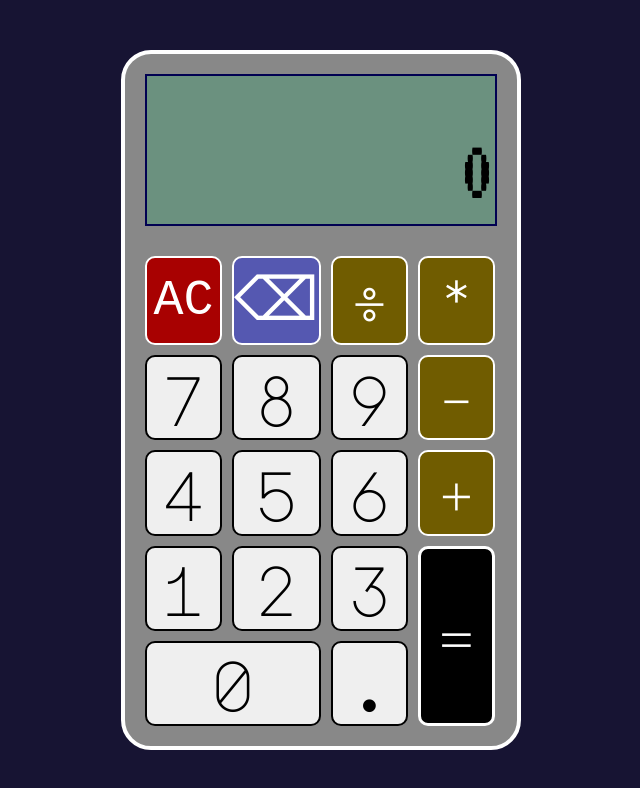
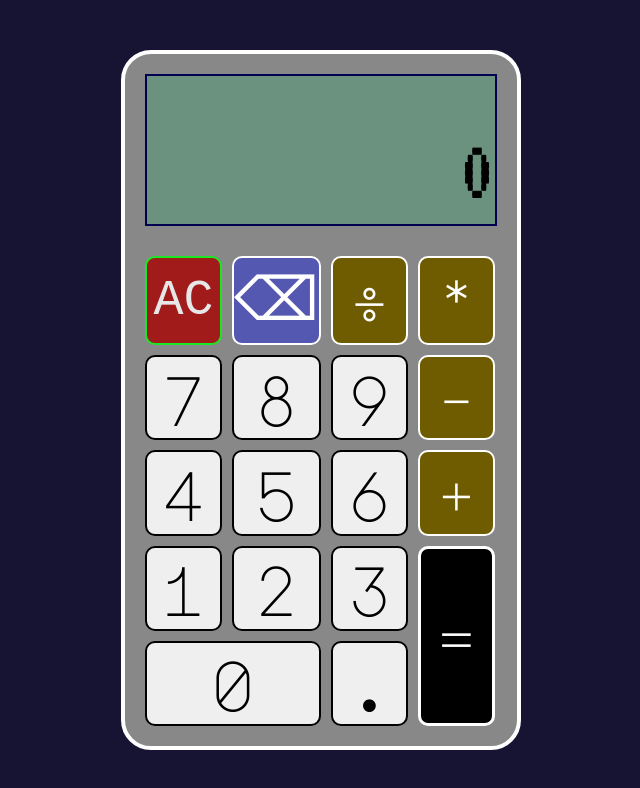
Before and after one commit to KVG24/calculator-odin, a plain HTML site: page index.html in a window 1280 px wide. In both pictures the pointer is over the button "AC". Shown: the whole page, without its empty margins (319-959 px from the left). Drawn offline with Linux system fonts and the light colour scheme.

Commit message:
Add buttons hover effect

```diff
--- a/style.css
+++ b/style.css
@@ -106,3 +106,13 @@ button {
     color: white;
     border: 2px solid white;
 }
+
+.number:hover,
+.operator:hover,
+.btn-action:hover,
+#zero:hover,
+#equals:hover,
+#point:hover {
+    opacity: 0.8;
+    border: 2px solid rgb(0, 255, 13);
+}
```
